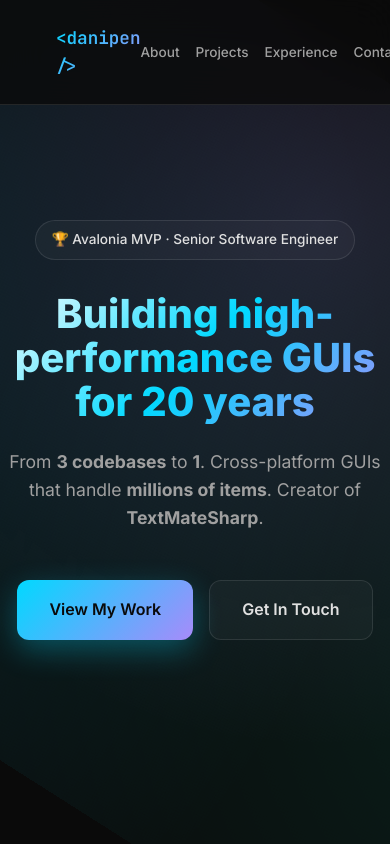
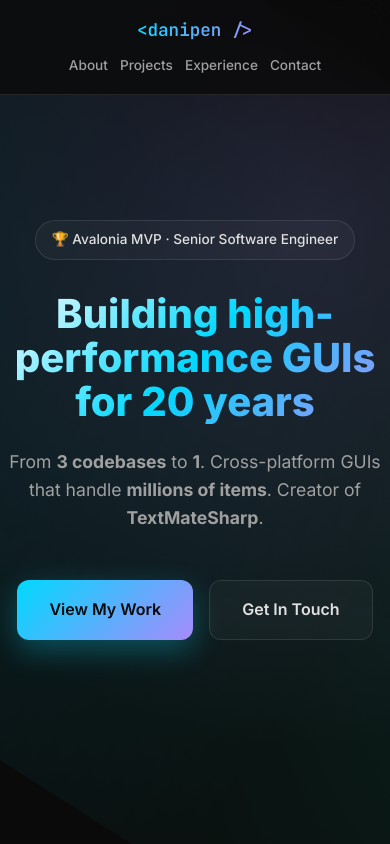
Before and after one commit to danipen/danipen.github.io, a plain HTML site: page index.html in a window 390 px wide. Shown: the top 844 px of the page. Drawn offline with Linux system fonts and the light colour scheme.

Commit message:
Responsive pass

```diff
--- a/index.html
+++ b/index.html
@@ -98,6 +98,7 @@
             -webkit-background-clip: text;
             -webkit-text-fill-color: transparent;
             background-clip: text;
+            white-space: nowrap; /* prevent <danipen /> from splitting on mobile */
         }
 
         nav ul {
@@ -687,8 +688,18 @@
 
         /* Responsive */
         @media (max-width: 768px) {
+            nav { padding: 1rem 1rem; }
+
+            nav .container {
+                flex-direction: column;
+                align-items: center;
+                gap: 0.5rem;
+            }
+
             nav ul {
-                gap: 1rem;
+                gap: 0.75rem;
+                justify-content: center;
+                flex-wrap: wrap;
             }
 
             nav a {
```
